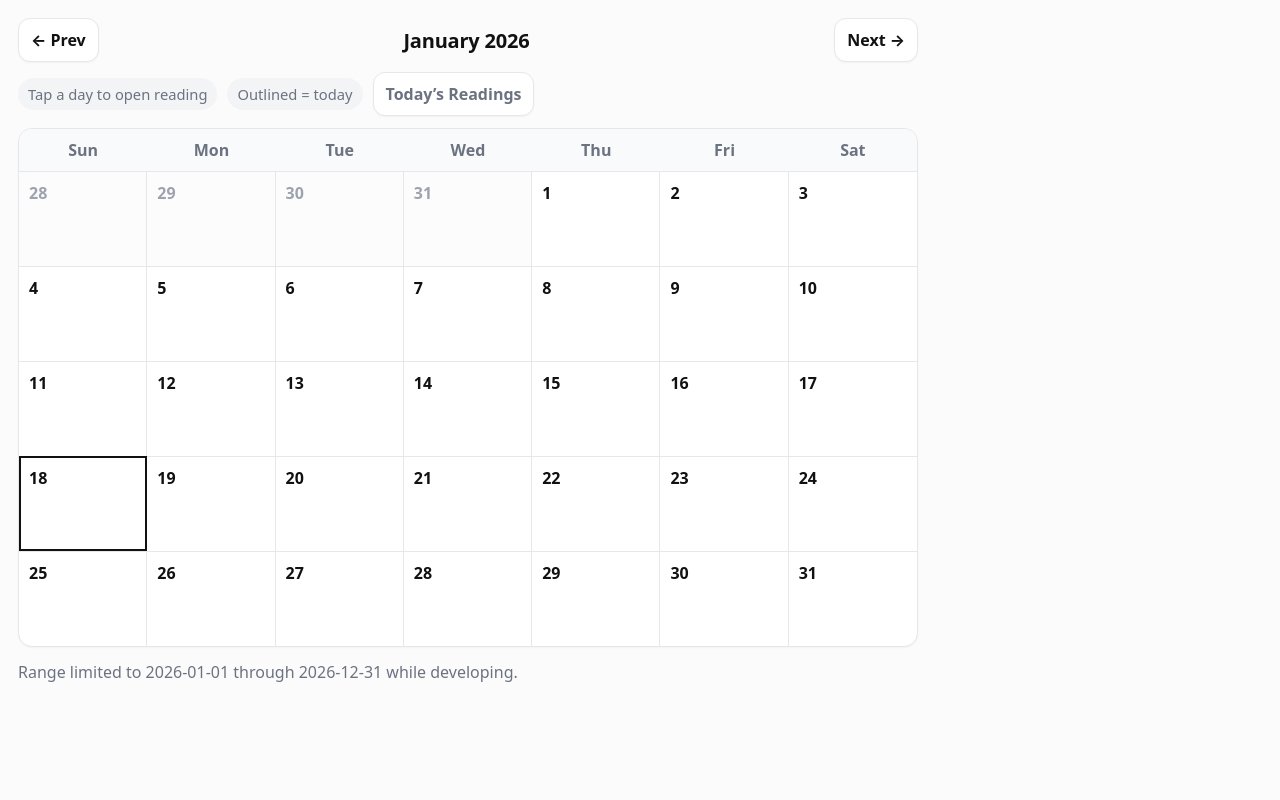
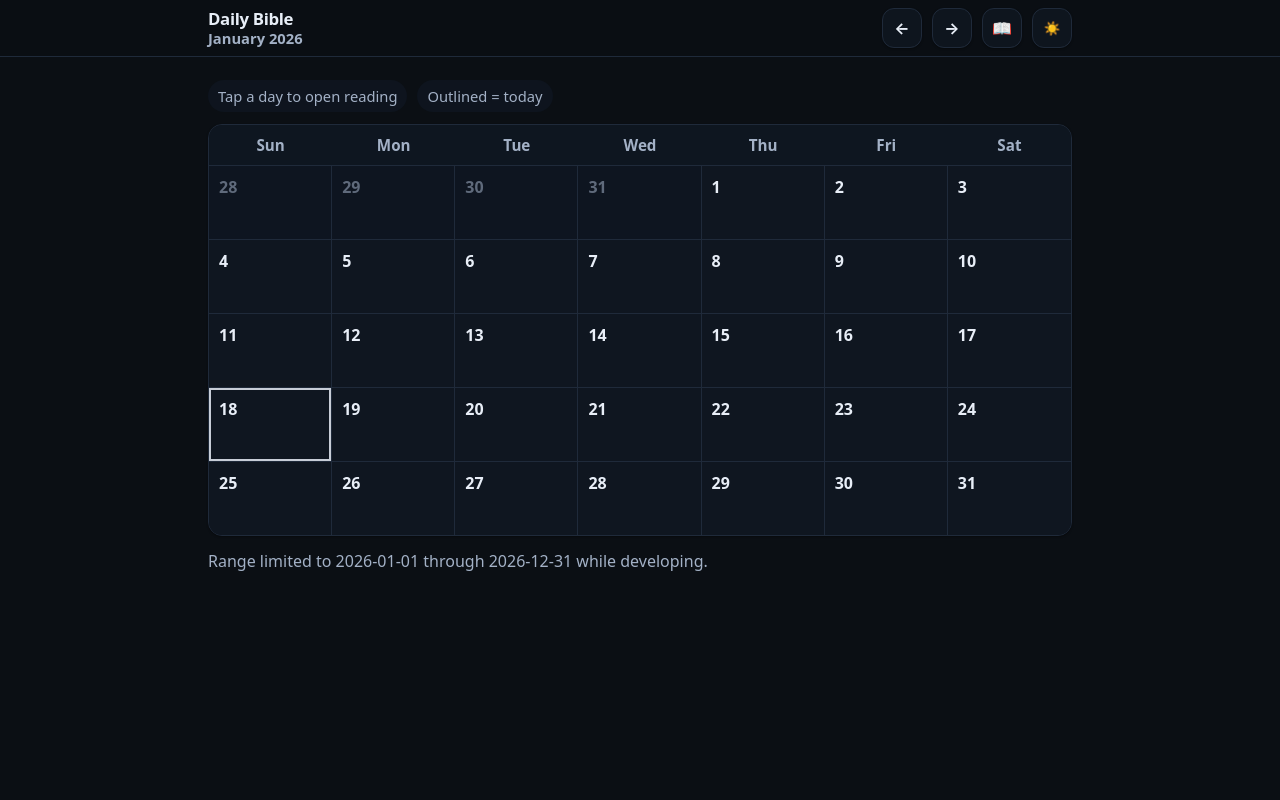
Before and after one commit to SeanSnodgrassPersonal/Daily_Bible_App, a Flask app: page /calendar in a window 1280 px wide. Run offline with Flask 3, Linux system fonts and the light colour scheme.

Commit message:
Updates Files
The latest version of the app

```diff
--- a/app.py
+++ b/app.py
@@ -4,12 +4,14 @@
 import json
 import os
 from dataclasses import dataclass
-from datetime import date, datetime, timedelta
+from datetime import date, datetime
 from pathlib import Path
 from typing import Dict, List, Tuple, Optional
 
+from zoneinfo import ZoneInfo
+
 import requests
-from flask import Flask, redirect, render_template, url_for, request
+from flask import Flask, render_template, url_for, request, redirect
 
 # ----------------------------
 # Config
@@ -171,10 +173,19 @@
 # ----------------------------
 app = Flask(__name__)
 
+# Hardcode "today" to US Central Time (America/Chicago).
+# This avoids off-by-one-day issues when the server runs in UTC.
+CENTRAL_TZ = ZoneInfo("America/Chicago")
+
+
+def central_today() -> date:
+    return datetime.now(CENTRAL_TZ).date()
+
 
 @app.get("/")
 def root():
-    return redirect(url_for("day_view", day=date.today().isoformat()))
+    # Always land on Central Time "today".
+    return redirect(url_for("day_view", day=central_today().isoformat()))
 
 
 @app.get("/day/<day>")
@@ -182,24 +193,16 @@
     try:
         d = datetime.strptime(day, "%Y-%m-%d").date()
     except ValueError:
-        d = date.today()
+        d = central_today()
 
     d = clamp_day(d)
 
-    plan_day, passages = get_passages_for_day(d)
-
-    prev_day = clamp_day(d - timedelta(days=1))
-    next_day = clamp_day(d + timedelta(days=1))
-    today = clamp_day(date.today())
+    _, passages = get_passages_for_day(d)
 
     return render_template(
         "day.html",
         day=d,
-        plan_day=plan_day,
         passages=passages,
-        prev_day=prev_day,
-        next_day=next_day,
-        today=today,
         esv_enabled=bool(os.environ.get(ESV_API_KEY_ENV)),
     )
 
@@ -207,7 +210,7 @@
 @app.get("/calendar")
 def calendar_view():
     ym = request.args.get("ym")
-    today = date.today()
+    today = central_today()
 
     if ym:
         try:
--- /dev/null
+++ b/static/app.css
@@ -0,0 +1,137 @@
+/* Shared app styles (mobile-first). Default theme: DARK */
+
+:root{
+  --bg:#0b0f14;
+  --card:#0f1620;
+  --text:#e8eef7;
+  --muted:#a3b1c6;
+  --border:#1f2a3a;
+  --shadow:0 1px 2px rgba(0,0,0,.35);
+
+  --radius: 12px;
+  --header-h: 56px;
+}
+
+/* Light theme overrides */
+html[data-theme="light"]{
+  --bg:#fbfbfb;
+  --card:#ffffff;
+  --text:#111111;
+  --muted:#6b7280;
+  --border:#e5e7eb;
+  --shadow:0 1px 2px rgba(0,0,0,.04);
+}
+
+html, body { height: 100%; }
+*{ box-sizing: border-box; }
+
+body{
+  margin:0;
+  font-family: system-ui, -apple-system, Segoe UI, Roboto, Arial, sans-serif;
+  color: var(--text);
+  background: var(--bg);
+  -webkit-tap-highlight-color: transparent;
+}
+
+a{ color: inherit; text-decoration: none; }
+.muted{ color: var(--muted); }
+
+.container{
+  max-width: 900px;
+  margin: 0 auto;
+  /* Header is fixed; give content breathing room below it */
+  padding: calc(var(--header-h) + 14px) 18px 14px;
+}
+
+.btn{
+  display:inline-flex;
+  align-items:center;
+  justify-content:center;
+  gap:8px;
+  padding:10px 12px;
+  border: 1px solid var(--border);
+  border-radius: var(--radius);
+  background: color-mix(in oklab, var(--card) 92%, transparent);
+  box-shadow: var(--shadow);
+  font-weight: 650;
+  user-select:none;
+}
+
+.btn:active{ transform: translateY(1px); }
+
+.icon-btn{
+  width: 40px;
+  height: 40px;
+  padding: 0;
+}
+
+.card{
+  border: 1px solid var(--border);
+  border-radius: 14px;
+  background: var(--card);
+  box-shadow: var(--shadow);
+  padding: 16px;
+  margin: 14px 0;
+}
+
+/* Sticky header */
+.app-header{
+  position: fixed;
+  top: 0;
+  left: 0;
+  right: 0;
+  z-index: 60;
+  background: color-mix(in oklab, var(--bg) 88%, transparent);
+  backdrop-filter: blur(10px);
+  border-bottom: 1px solid var(--border);
+}
+
+.header-inner{
+  max-width: 900px;
+  margin: 0 auto;
+  padding: 10px 18px;
+  height: var(--header-h);
+  display:flex;
+  align-items:center;
+  justify-content: space-between;
+  gap: 10px;
+}
+
+.brand{
+  display:flex;
+  flex-direction: column;
+  line-height: 1.1;
+}
+
+.brand a{
+  font-weight: 900;
+  letter-spacing: -0.02em;
+  font-size: 1.05rem;
+}
+
+.brand .subtitle{
+  font-weight: 650;
+  font-size: 0.92rem;
+  color: var(--muted);
+  margin-top: 2px;
+}
+
+.header-actions{
+  display:flex;
+  gap: 10px;
+  align-items:center;
+}
+
+/* Better focus for accessibility */
+.btn:focus-visible{
+  outline: 2px solid color-mix(in oklab, var(--text) 70%, transparent);
+  outline-offset: 2px;
+}
+
+/* Avoid content hiding behind sticky header on anchor jumps */
+:target{ scroll-margin-top: calc(var(--header-h) + 12px); }
+
+@media (max-width: 360px){
+  .container{ padding: calc(var(--header-h) + 12px) 14px 12px; }
+  .header-inner{ padding: 10px 14px; }
+}
--- /dev/null
+++ b/static/calendar.css
@@ -0,0 +1,97 @@
+.legend{
+  margin: 10px 0 12px 0;
+  display:flex;
+  gap: 10px;
+  flex-wrap:wrap;
+  align-items:center;
+}
+
+.pill{
+  padding: 6px 10px;
+  border-radius: 999px;
+  background: color-mix(in oklab, var(--card) 86%, transparent);
+  font-size: 0.92rem;
+}
+
+table{
+  width:100%;
+  border-collapse: separate;
+  border-spacing: 0;
+  table-layout: fixed;
+
+  background: var(--card);
+  border: 1px solid var(--border);
+  border-radius: 14px;
+  overflow: hidden;
+  box-shadow: var(--shadow);
+}
+
+th{
+  padding: 10px 6px;
+  color: var(--muted);
+  font-weight: 800;
+  background: color-mix(in oklab, var(--card) 92%, transparent);
+  font-size: 0.95rem;
+}
+
+td{
+  border-top: 1px solid var(--border);
+  border-right: 1px solid var(--border);
+  height: 74px;
+  vertical-align: top;
+  padding: 0;
+  background: var(--card);
+}
+
+tr td:last-child{ border-right: none; }
+
+.cell{
+  display: block;
+  height: 100%;
+  padding: 10px;
+}
+
+.daynum{ font-weight: 850; }
+
+.other .cell{
+  background: color-mix(in oklab, var(--card) 75%, var(--bg));
+  color: color-mix(in oklab, var(--muted) 70%, transparent);
+}
+
+.disabled .cell{
+  color: color-mix(in oklab, var(--muted) 55%, transparent);
+  background: color-mix(in oklab, var(--card) 85%, transparent);
+}
+
+.clickable .cell{
+  cursor: pointer;
+  transition: transform 80ms ease, background 120ms ease;
+}
+
+.clickable .cell:hover{
+  background: color-mix(in oklab, var(--card) 90%, var(--bg));
+}
+
+.clickable .cell:active{
+  transform: translateY(1px);
+  background: color-mix(in oklab, var(--card) 80%, var(--bg));
+}
+
+.today{
+  position: relative;
+}
+
+.today::after{
+  content: "";
+  position: absolute;
+  inset: 0;
+  outline: 2px solid color-mix(in oklab, var(--text) 85%, transparent);
+  outline-offset: -2px;
+  pointer-events: none;
+}
+
+@media (max-width: 520px){
+  th{ font-size: 0.85rem; padding: 9px 4px; }
+  td{ height: 62px; }
+  .cell{ padding: 8px; }
+}
--- /dev/null
+++ b/static/theme.js
@@ -0,0 +1,32 @@
+(function () {
+  const STORAGE_KEY = "theme"; // "dark" | "light"
+  const root = document.documentElement;
+  const btn = document.getElementById("themeToggle");
+  const icon = document.getElementById("themeIcon");
+
+  function apply(theme) {
+    if (theme === "light") {
+      root.setAttribute("data-theme", "light");
+      // When in light mode, show moon icon (tap to switch to dark)
+      if (icon) icon.textContent = "🌙";
+    } else {
+      root.removeAttribute("data-theme");
+      // When in dark mode, show sun icon (tap to switch to light)
+      if (icon) icon.textContent = "☀️";
+    }
+  }
+
+  // Default to dark
+  const saved = localStorage.getItem(STORAGE_KEY);
+  const initial = (saved === "light" || saved === "dark") ? saved : "dark";
+  apply(initial);
+
+  if (btn) {
+    btn.addEventListener("click", function () {
+      const isLight = root.getAttribute("data-theme") === "light";
+      const next = isLight ? "dark" : "light";
+      localStorage.setItem(STORAGE_KEY, next);
+      apply(next);
+    });
+  }
+})();
--- /dev/null
+++ b/templates/base.html
@@ -0,0 +1,36 @@
+<!doctype html>
+<html>
+  <head>
+    <meta charset="utf-8" />
+    <title>{% block title %}Daily Bible{% endblock %}</title>
+    <meta name="viewport" content="width=device-width, initial-scale=1" />
+    <link rel="stylesheet" href="{{ url_for('static', filename='app.css') }}" />
+    {% block head %}{% endblock %}
+  </head>
+
+  <body {% block body_attrs %}{% endblock %}>
+    <header class="app-header">
+      <div class="header-inner">
+        <div class="brand">
+          <a href="{{ url_for('root') }}">Daily Bible</a>
+          {% block header_subtitle %}{% endblock %}
+        </div>
+
+        <div class="header-actions">
+          {% block header_actions %}{% endblock %}
+
+          <button class="btn icon-btn" id="themeToggle" type="button" aria-label="Toggle theme">
+            <span id="themeIcon" aria-hidden="true">☀️</span>
+          </button>
+        </div>
+      </div>
+    </header>
+
+    <main class="container">
+      {% block content %}{% endblock %}
+    </main>
+
+    <script src="{{ url_for('static', filename='theme.js') }}"></script>
+    {% block scripts %}{% endblock %}
+  </body>
+</html>
--- a/templates/calendar.html
+++ b/templates/calendar.html
@@ -1,70 +1,28 @@
-<!doctype html>
-<html>
-  <head>
-    <meta charset="utf-8" />
-    <title>Calendar</title>
-    <meta name="viewport" content="width=device-width, initial-scale=1" />
-    <style>
-      :root {
-        --bg: #fbfbfb;
-        --card: #ffffff;
-        --text: #111;
-        --muted: #6b7280;
-        --border: #e5e7eb;
-        --shadow: 0 1px 2px rgba(0,0,0,0.04);
-      }
+{% extends "base.html" %}
 
-      body {
-        margin: 18px;
-        max-width: 900px;
-        font-family: system-ui, -apple-system, Segoe UI, Roboto, Arial, sans-serif;
-        color: var(--text);
-        background: var(--bg);
-      }
+{% block title %}Calendar{% endblock %}
 
-      a { color: inherit; text-decoration: none; }
-      .muted { color: var(--muted); }
+{% block head %}
+  <link rel="stylesheet" href="{{ url_for('static', filename='calendar.css') }}" />
+{% endblock %}
 
-      .bar { display:flex; justify-content:space-between; align-items:center; gap:10px; flex-wrap:wrap; margin-bottom: 10px; }
-      .btn {
-        display:inline-flex;
-        align-items:center;
-        justify-content:center;
-        padding: 10px 12px;
-        border:1px solid var(--border);
-        border-radius: 12px;
-        background: var(--card);
-        box-shadow: var(--shadow);
-        font-weight: 650;
-      }
-      .title { font-weight: 900; font-size: 1.25rem; letter-spacing: -0.01em; }
+{% block header_subtitle %}
+  <span class="subtitle">{{ current.strftime('%B %Y') }}</span>
+{% endblock %}
 
-      .legend { margin: 10px 0 12px 0; display:flex; gap: 10px; flex-wrap:wrap; align-items:center; }
-      .pill { padding: 6px 10px; border-radius: 999px; background:#f3f4f6; font-size: 0.92rem; }
+{% block header_actions %}
+  <a class="btn icon-btn" href="{{ url_for('calendar_view', ym=prev_month.strftime('%Y-%m')) }}" aria-label="Previous month">←</a>
+  <a class="btn icon-btn" href="{{ url_for('calendar_view', ym=next_month.strftime('%Y-%m')) }}" aria-label="Next month">→</a>
+  <a class="btn icon-btn" href="{{ url_for('root') }}" aria-label="Today’s readings">📖</a>
+{% endblock %}
 
-      table { width:100%; border-collapse: separate; border-spacing: 0; table-layout: fixed; background: var(--card); border: 1px solid var(--border); border-radius: 14px; overflow: hidden; box-shadow: var(--shadow); }
-      th { padding: 10px 6px; color: var(--muted); font-weight: 800; background: #f9fafb; }
-      td { border-top: 1px solid var(--border); border-right: 1px solid var(--border); height: 74px; vertical-align: top; padding: 10px; }
-      tr td:last-child { border-right: none; }
-      .daynum { font-weight: 850; }
-      .other { background: #fcfcfd; color:#9ca3af; }
-      .today { outline: 2px solid #111; outline-offset: -2px; }
-    </style>
-  </head>
-  <body>
-    <div class="bar">
-      <a class="btn" href="{{ url_for('calendar_view', ym=prev_month.strftime('%Y-%m')) }}">← Prev</a>
-      <div class="title">{{ current.strftime('%B %Y') }}</div>
-      <a class="btn" href="{{ url_for('calendar_view', ym=next_month.strftime('%Y-%m')) }}">Next →</a>
-    </div>
-
+{% block content %}
   <div class="legend muted">
     <span class="pill">Tap a day to open reading</span>
     <span class="pill">Outlined = today</span>
-      <a class="btn" href="{{ url_for('day_view', day=today.isoformat()) }}">Today’s Readings</a>
   </div>
 
-    <table>
+  <table aria-label="Calendar">
     <thead>
       <tr>
         <th>Sun</th><th>Mon</th><th>Tue</th><th>Wed</th><th>Thu</th><th>Fri</th><th>Sat</th>
@@ -82,13 +40,16 @@
             <td class="
                   {% if is_other %}other{% endif %}
                   {% if is_today %}today{% endif %}
+                  {% if not in_bounds %}disabled{% else %}clickable{% endif %}
                 ">
               {% if in_bounds %}
-                  <a href="{{ url_for('day_view', day=iso) }}">
+                <a class="cell" href="{{ url_for('day_view', day=iso) }}" aria-label="Open {{ iso }}">
                   <span class="daynum">{{ d.day }}</span>
                 </a>
               {% else %}
+                <span class="cell" aria-disabled="true">
                   <span class="daynum">{{ d.day }}</span>
+                </span>
               {% endif %}
             </td>
           {% endfor %}
@@ -100,5 +61,4 @@
   <p class="muted" style="margin-top:14px;">
     Range limited to {{ min_day.isoformat() }} through {{ max_day.isoformat() }} while developing.
   </p>
-  </body>
-</html>
+{% endblock %}
```
Also changed, not shown: fly.toml (added, +23 -0 lines), static/day.css (added, +14 -0 lines), templates/day.html (+21 -159 lines), 2 other files. Lines whose indentation alone changed are shown as unchanged.
